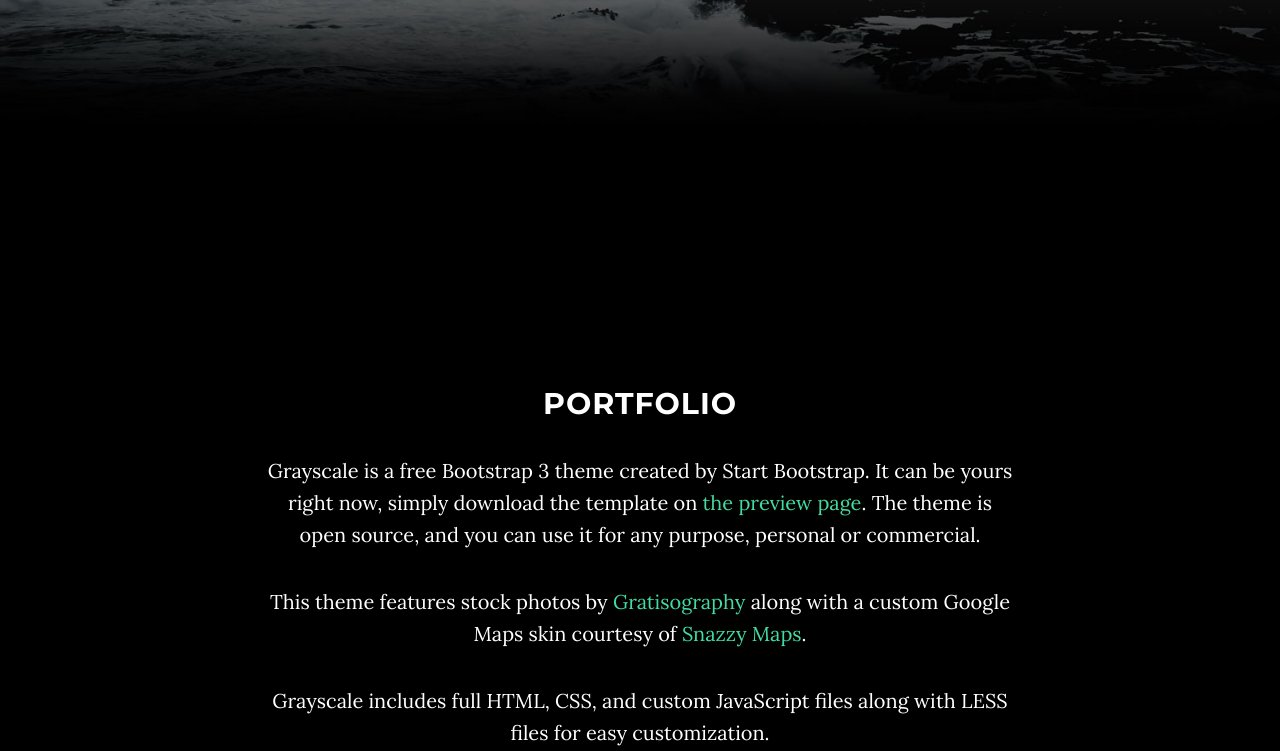
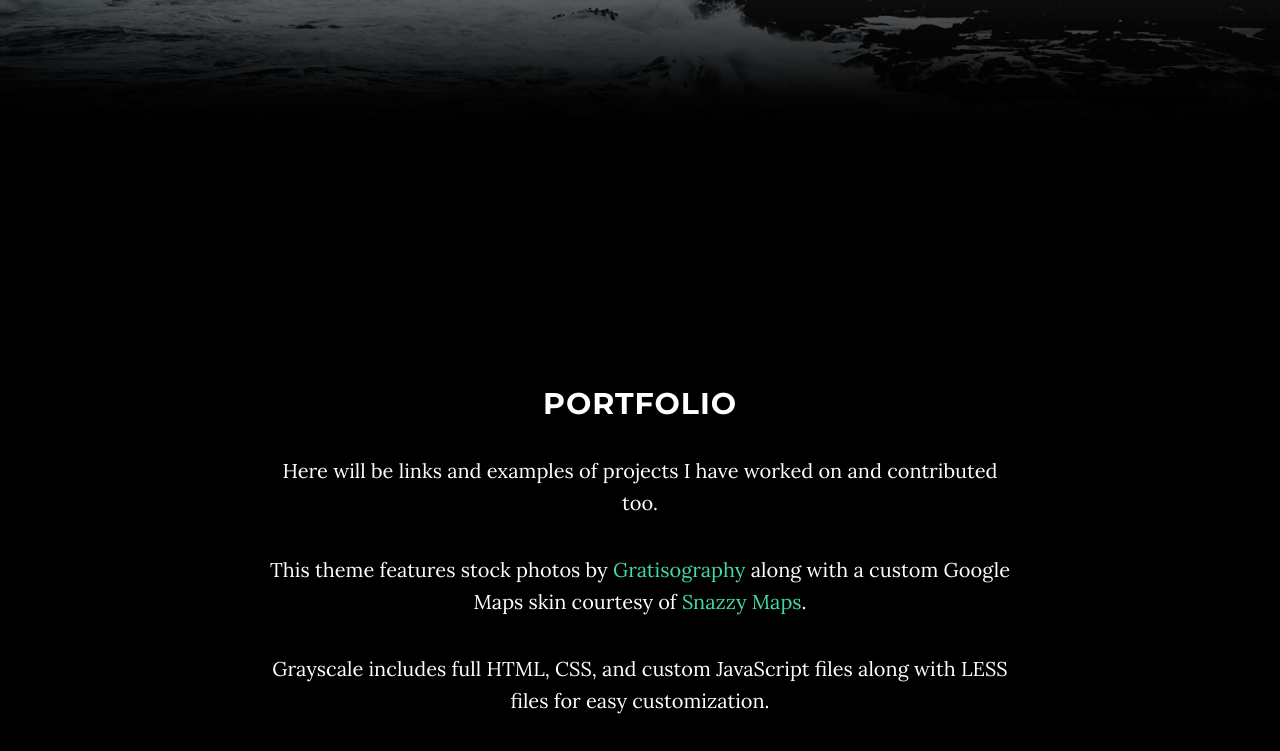
Before and after one commit to andycarver/andy_portfolio, a website: page index.html in a window 1280 px wide. Shown: the part 663-1414 px from the top of the page. Drawn offline with nearby package versions, Linux system fonts and the light colour scheme; some packages are replaced by stand-ins of ours.

Commit message:
updated changed some of the base text

```diff
--- a/index.html
+++ b/index.html
@@ -76,7 +76,7 @@
                     <div class="col-md-8 col-md-offset-2">
                         <h1 class="brand-heading">Andrew Carver</h1>
                         <p class="intro-text">Full Stack Software Engineer
-                            <br>under construction</p>
+                            <br>currently learning at Coding Dojo</p>
                         <a href="#about" class="btn btn-circle page-scroll">
                             <i class="fa fa-angle-double-down animated"></i>
                         </a>
@@ -91,7 +91,7 @@
         <div class="row">
             <div class="col-lg-8 col-lg-offset-2">
                 <h2>Portfolio</h2>
-                <p>Grayscale is a free Bootstrap 3 theme created by Start Bootstrap. It can be yours right now, simply download the template on <a href="http://startbootstrap.com/template-overviews/grayscale/">the preview page</a>. The theme is open source, and you can use it for any purpose, personal or commercial.</p>
+                <p>Here will be links and examples of projects I have worked on and contributed too.</p>
                 <p>This theme features stock photos by <a href="http://gratisography.com/">Gratisography</a> along with a custom Google Maps skin courtesy of <a href="http://snazzymaps.com/">Snazzy Maps</a>.</p>
                 <p>Grayscale includes full HTML, CSS, and custom JavaScript files along with LESS files for easy customization.</p>
             </div>
```
